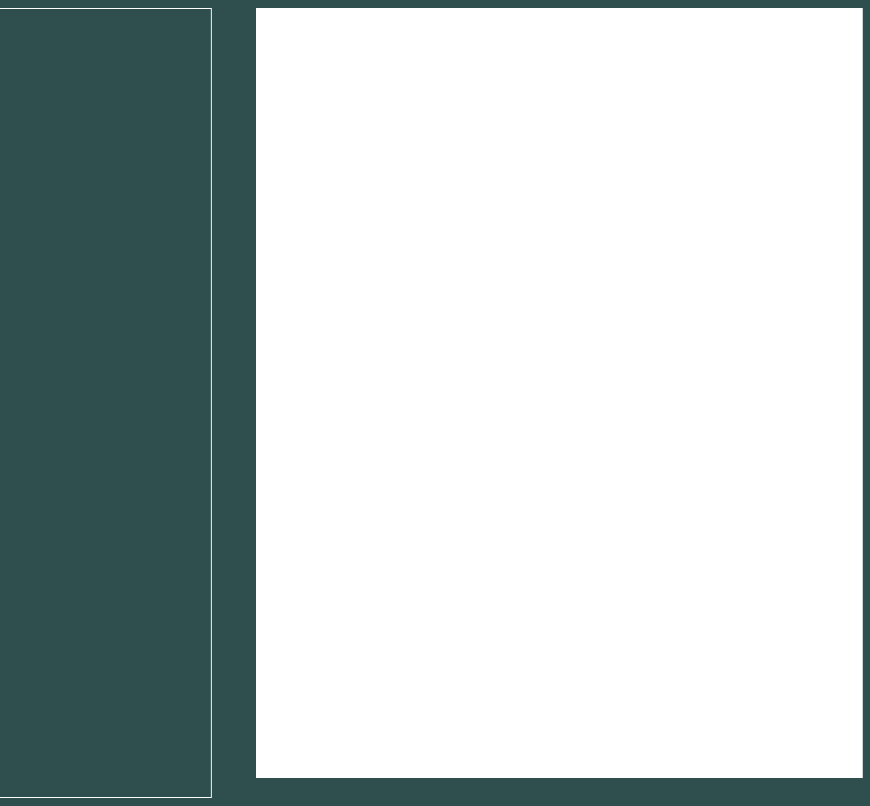
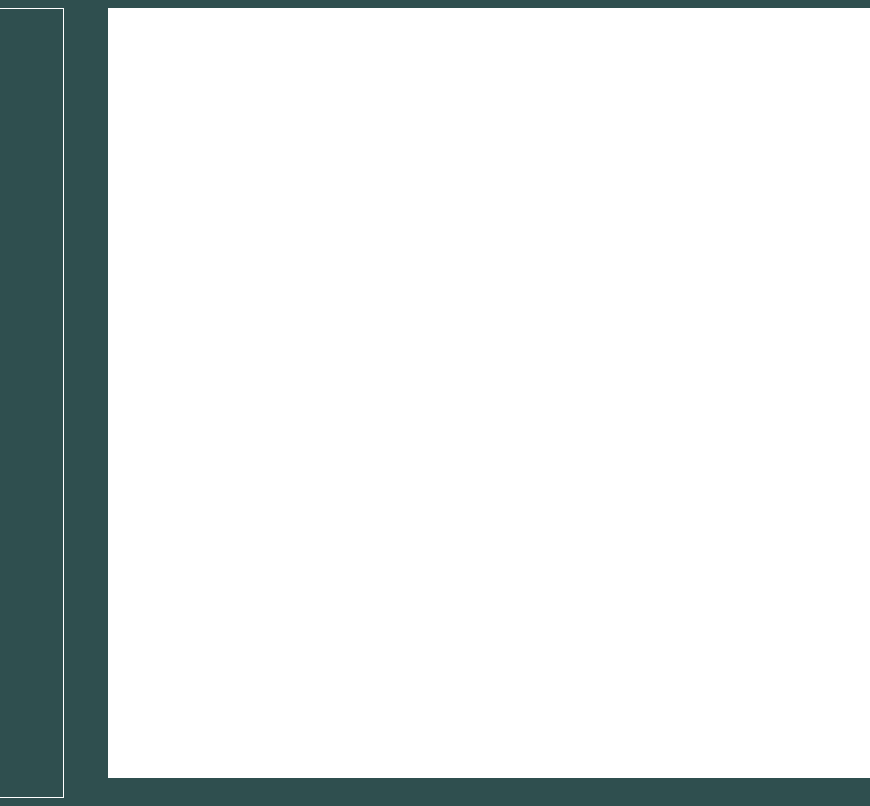
Before and after one commit to zjuAIHz/myCSSU, a plain HTML site: page index.html in a window 1280 px wide. Shown: the whole page, without its empty margins (410-1280 px from the left). Drawn offline with Linux system fonts and the light colour scheme.

Commit message:
Update index.html

```diff
--- a/index.html
+++ b/index.html
@@ -85,7 +85,7 @@ html{
 
 /* 首先，来一个画板 */
 .Wrapper {
-  width: 48vw;
+  width: 80vw;
   height: 96vh;
   position: relative;
   border: 1px solid;
```
